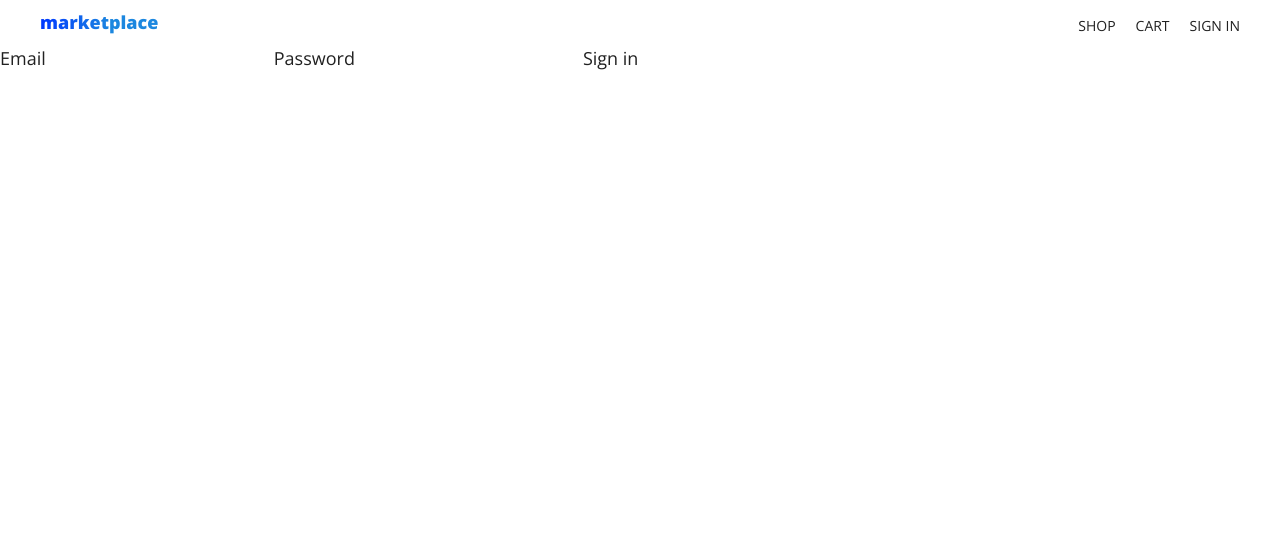
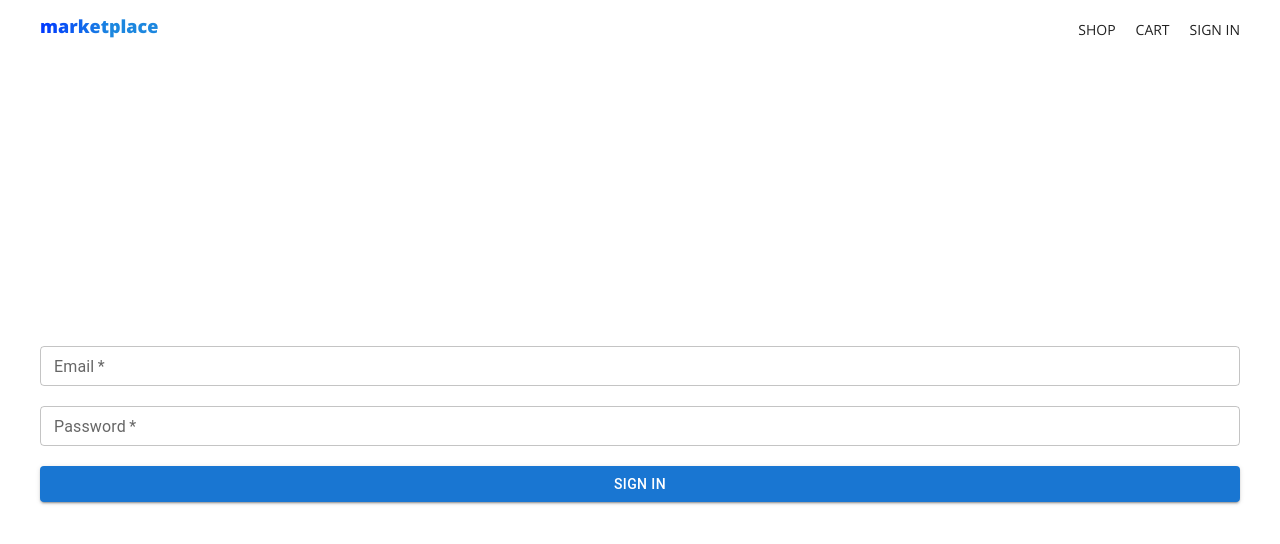
Before and after one commit to nadlambino/nextjs-marketplace, a Next.js app: page /auth/signin in a window 1280 px wide. Shown: the top 544 px of the page. Built offline with nearby package versions, Linux system fonts and the light colour scheme; no server answers.

Commit message:
Redesign custom login

```diff
--- a/package.json
+++ b/package.json
@@ -9,6 +9,9 @@
     "lint": "next lint"
   },
   "dependencies": {
+    "@emotion/react": "^11.11.1",
+    "@emotion/styled": "^11.11.0",
+    "@mui/material": "^5.14.2",
     "@types/node": "20.4.5",
     "@types/react": "18.2.17",
     "@types/react-dom": "18.2.7",
@@ -21,6 +24,7 @@
     "postcss": "8.4.27",
     "react": "18.2.0",
     "react-dom": "18.2.0",
+    "react-query": "^3.39.3",
     "tailwindcss": "3.3.3",
     "typescript": "5.1.6"
   },
--- a/src/app/auth/signin/page.tsx
+++ b/src/app/auth/signin/page.tsx
@@ -1,8 +1,11 @@
 'use client';
+import '@/assets/styles/auth.scss';
 import { FormEvent, useEffect, useRef } from 'react';
 import { useSession } from 'next-auth/react';
 import { signIn } from 'next-auth/react';
 import { useSearchParams, redirect } from 'next/navigation';
+import { FormControl, TextField, Button } from '@mui/material';
+import { useMutation } from 'react-query/react';
 
 export default function SignIn() {
   const emailRef = useRef<string | null>(null);
@@ -10,44 +13,64 @@ export default function SignIn() {
   const searchParams = useSearchParams();
   const callbackUrl = searchParams.get('callbackUrl') || '/';
   const { data: session, status } = useSession();
+  const { mutate, isLoading } = useMutation({
+    mutationFn: () =>
+      signIn('credentials', {
+        email: emailRef.current,
+        password: passwordRef.current,
+        redirect: true,
+        callbackUrl,
+      }),
+  });
 
   useEffect(() => {
     if (session) redirect(callbackUrl);
   }, [session]);
   const handleSubmit = (e: FormEvent) => {
     e.preventDefault();
-    signIn('credentials', {
-      email: emailRef.current,
-      password: passwordRef.current,
-      redirect: true,
-      callbackUrl,
-    });
+    if (isLoading) return;
+    mutate();
   };
   return (session && status === 'authenticated') || status === 'loading' ? (
     <></>
   ) : (
+    <section className="auth">
       <form
         method="post"
         action="/api/auth/callback/credentials"
         onSubmit={handleSubmit}
       >
-      <label>
-        Email
-        <input
+        <FormControl className="form-control">
+          <TextField
             name="email"
             type="email"
+            label="Email"
+            variant="outlined"
+            size="small"
             onChange={(e) => (emailRef.current = e.target.value)}
+            required
           />
-      </label>
-      <label>
-        Password
-        <input
+        </FormControl>
+        <FormControl className="form-control">
+          <TextField
             name="password"
             type="password"
+            label="Password"
+            variant="outlined"
+            size="small"
             onChange={(e) => (passwordRef.current = e.target.value)}
+            required
           />
-      </label>
-      <button type="submit">Sign in</button>
+        </FormControl>
+        <Button
+          type="submit"
+          variant="contained"
+          role="sign-in"
+          disabled={isLoading}
+        >
+          Sign In
+        </Button>
       </form>
+    </section>
   );
 }
--- a/src/app/layout.tsx
+++ b/src/app/layout.tsx
@@ -1,7 +1,7 @@
 import './../assets/styles/globals.scss';
 import type { Metadata } from 'next';
 import Header from '../components/Header';
-import { NextAuthSessionProvider } from '@/providers/NextAuthSessionProvider';
+import { ClientProvider } from '@/providers/ClientProvider';
 
 export const metadata: Metadata = {
   title: 'Marketplace',
@@ -16,10 +16,10 @@ export default function RootLayout({
   return (
     <html lang="en">
       <body>
-        <NextAuthSessionProvider>
+        <ClientProvider>
           <Header />
           <main>{children}</main>
-        </NextAuthSessionProvider>
+        </ClientProvider>
       </body>
     </html>
   );
--- /dev/null
+++ b/src/assets/styles/auth.scss
@@ -0,0 +1,11 @@
+form {
+  @apply flex flex-col gap-5 justify-center items-center min-h-[calc(100vh-3rem)] w-full;
+
+  .form-control {
+    @apply w-full;
+  }
+
+  [role='sign-in'] {
+    @apply w-full;
+  }
+}
--- a/src/assets/styles/globals.scss
+++ b/src/assets/styles/globals.scss
@@ -7,8 +7,8 @@ body {
   @apply font-opensans text-lg bg-light text-dark font-extralight;
 }
 
-section {
-  @apply p-2;
+main {
+  @apply px-2 mt-12;
 
-  @apply lg:px-10 lg:py-0;
+  @apply lg:px-10;
 }
--- a/src/assets/styles/headers.scss
+++ b/src/assets/styles/headers.scss
@@ -1,5 +1,5 @@
 header {
-  @apply flex justify-between p-2 items-end;
+  @apply flex justify-between p-2 items-end fixed w-full h-12 top-0;
 
   @apply lg:px-10;
 
--- /dev/null
+++ b/src/providers/ClientProvider.tsx
@@ -0,0 +1,18 @@
+'use client';
+
+import { SessionProvider } from 'next-auth/react';
+import { QueryClient, QueryClientProvider } from 'react-query';
+
+const queryClient = new QueryClient();
+
+type Props = {
+  children?: React.ReactNode;
+};
+
+export const ClientProvider = ({ children }: Props) => {
+  return (
+    <QueryClientProvider client={queryClient}>
+      <SessionProvider>{children}</SessionProvider>
+    </QueryClientProvider>
+  );
+};
--- a/src/providers/NextAuthSessionProvider.tsx
+++ /dev/null
@@ -1,11 +0,0 @@
-'use client';
-
-import { SessionProvider } from 'next-auth/react';
-
-type Props = {
-  children?: React.ReactNode;
-};
-
-export const NextAuthSessionProvider = ({ children }: Props) => {
-  return <SessionProvider>{children}</SessionProvider>;
-};
```
Also changed, not shown: 1 other file (tests, documents, lock files or other folders). Lines whose indentation alone changed are shown as unchanged.
